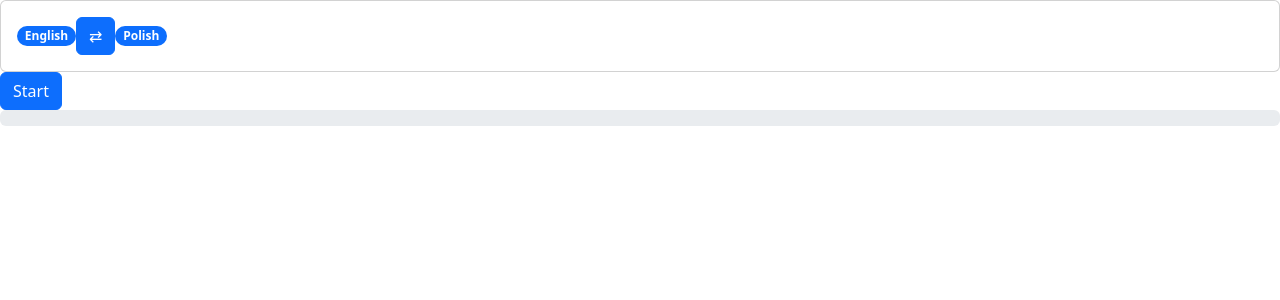
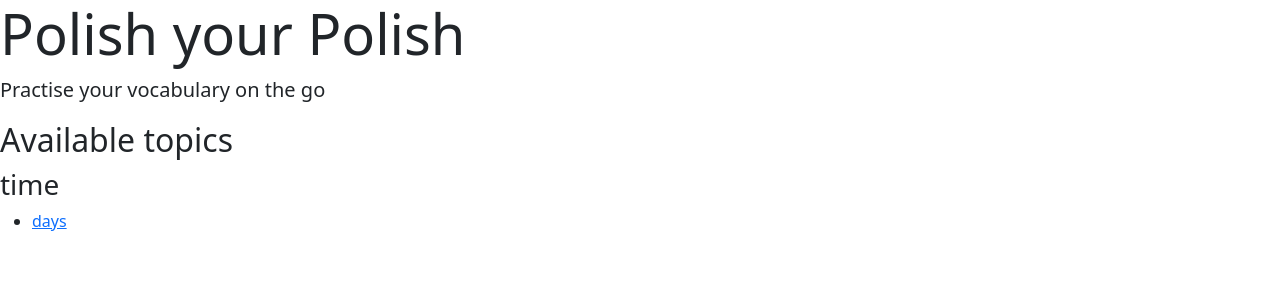
Before and after one commit to OlhaNa/polish-your-polish, a React (Vite) app: page / in a window 1280 px wide. Shown: the top 300 px of the page. Built offline with nearby package versions, Linux system fonts and the light colour scheme.

Commit message:
add full vocab dictionary structure

```diff
--- a/package.json
+++ b/package.json
@@ -13,7 +13,8 @@
     "bootstrap": "^5.3.5",
     "react": "^19.0.0",
     "react-bootstrap": "^2.10.9",
-    "react-dom": "^19.0.0"
+    "react-dom": "^19.0.0",
+    "react-router-dom": "^7.5.0"
   },
   "devDependencies": {
     "@eslint/js": "^9.21.0",
--- a/src/App.tsx
+++ b/src/App.tsx
@@ -1,77 +1,54 @@
-import { useMemo, useState } from "react";
-import { ProgressBar } from "react-bootstrap";
-import AdvanceButton from "./components/AdvanceButton";
-import TargetLanguageSelector from "./components/TargetLanguageSelector";
-import TargetWordInSourceLanguage from "./components/TargetWordInSourceLanguage";
-import WordOptionsInTargetLanguage from "./components/WordOptionsInTargetLanguage";
-import { words } from "./data/WordData";
-import Language from "./types/Language";
-import Word from "./types/Word";
-import { getShuffledArray } from "./utils/ArrayUtils";
-import { computeProgress } from "./utils/ProgressUtils";
+import { useEffect, useState } from "react";
+import { Route, BrowserRouter as Router, Routes } from "react-router-dom";
+import { getDictionary } from "./data/WordData";
+import Flashcards from "./pages/Flashcards";
+import Home from "./pages/Home";
+import NotFound from "./pages/NotFound";
+import Dictionary from "./types/Dictionary";
+import LoadingStatus from "./types/LoadingStatus";
 import "./App.scss";
 
-function App() {
-  const shuffledWords = useMemo(() => getShuffledArray(words), []);
-  const [targetLanguage, setTargetLanguage] = useState<Language>("polish");
-  const [targetWordIndex, setTargetWordIndex] = useState<number>();
-  const targetWord = useMemo(
-    () =>
-      targetWordIndex !== undefined
-        ? shuffledWords[targetWordIndex]
-        : undefined,
-    [shuffledWords, targetWordIndex],
-  );
-  const [wordOptions, setWordOptions] = useState<Word[]>();
-  const [selectedWord, setSelectedWord] = useState<Word>();
-  const [isChecking, setChecking] = useState<boolean>(false);
+const App = () => {
+  const [dictionaryLoadingStatus, setDictionaryLoadingStatus] =
+    useState<LoadingStatus>("loading");
+  const [dictionary, setDictionary] = useState<Dictionary>();
+
+  useEffect(() => {
+    getDictionary()
+      .then((data) => {
+        setDictionary(data);
+        setDictionaryLoadingStatus("success");
+      })
+      .catch(() => {
+        setDictionaryLoadingStatus("error");
+      });
+  }, []);
 
   return (
-    <>
-      <TargetLanguageSelector
-        targetLanguage={targetLanguage}
-        setTargetLanguage={setTargetLanguage}
-      />
-
-      {targetWord !== undefined && wordOptions !== undefined && (
-        <>
-          <TargetWordInSourceLanguage
-            targetLanguage={targetLanguage}
-            targetWord={targetWord}
-          />
-
-          <WordOptionsInTargetLanguage
-            wordOptions={wordOptions}
-            targetLanguage={targetLanguage}
-            targetWord={targetWord}
-            selectedWord={selectedWord}
-            setSelectedWord={setSelectedWord}
-            isChecking={isChecking}
-          />
-        </>
-      )}
-
-      <AdvanceButton
-        shuffledWords={shuffledWords}
-        targetWordIndex={targetWordIndex}
-        setTargetWordIndex={setTargetWordIndex}
-        targetWord={targetWord}
-        setWordOptions={setWordOptions}
-        selectedWord={selectedWord}
-        setSelectedWord={setSelectedWord}
-        isChecking={isChecking}
-        setChecking={setChecking}
-      />
-
-      <ProgressBar
-        now={computeProgress(
-          targetWordIndex ?? 0,
-          isChecking,
-          shuffledWords.length,
-        )}
-      />
-    </>
+    <Router>
+      <Routes>
+        <Route
+          index
+          element={
+            <Home
+              dictionaryLoadingStatus={dictionaryLoadingStatus}
+              dictionary={dictionary}
+            />
+          }
+        />
+        <Route
+          path="/flashcards/:topic/:subtopic"
+          element={
+            <Flashcards
+              dictionaryLoadingStatus={dictionaryLoadingStatus}
+              dictionary={dictionary}
+            />
+          }
+        />
+        <Route path="*" element={<NotFound />} />
+      </Routes>
+    </Router>
   );
-}
+};
 
 export default App;
--- a/src/data/WordData.ts
+++ b/src/data/WordData.ts
@@ -1,6 +1,8 @@
-import Word from "../types/Word";
+import Dictionary from "../types/Dictionary";
 
-export const words: Word[] = [
+const dictionary: Dictionary = {
+  time: {
+    days: [
       {
         english: "Monday",
         polish: "poniedziałek",
@@ -29,4 +31,13 @@ export const words: Word[] = [
         english: "Sunday",
         polish: "niedziela",
       },
-];
+    ],
+  },
+};
+
+export const getDictionary = async () => {
+  await new Promise((resolve) => {
+    setTimeout(resolve, 2000);
+  });
+  return dictionary;
+};
--- /dev/null
+++ b/src/pages/Flashcards.tsx
@@ -0,0 +1,108 @@
+import { useMemo, useState } from "react";
+import { ProgressBar } from "react-bootstrap";
+import { useParams } from "react-router-dom";
+import AdvanceButton from "../components/AdvanceButton";
+import TargetLanguageSelector from "../components/TargetLanguageSelector";
+import TargetWordInSourceLanguage from "../components/TargetWordInSourceLanguage";
+import WordOptionsInTargetLanguage from "../components/WordOptionsInTargetLanguage";
+import Dictionary from "../types/Dictionary";
+import Language from "../types/Language";
+import LoadingStatus from "../types/LoadingStatus";
+import Word from "../types/Word";
+import { getShuffledArray } from "../utils/ArrayUtils";
+import { computeProgress } from "../utils/ProgressUtils";
+import NotFound from "./NotFound";
+
+interface FlashcardsProps {
+  dictionaryLoadingStatus: LoadingStatus;
+  dictionary?: Dictionary;
+}
+const Flashcards = ({
+  dictionaryLoadingStatus,
+  dictionary,
+}: FlashcardsProps) => {
+  const { topic, subtopic } = useParams();
+  const shuffledWords = useMemo(
+    () =>
+      topic &&
+      subtopic &&
+      dictionary &&
+      dictionary[topic] &&
+      dictionary[topic][subtopic]
+        ? getShuffledArray(dictionary[topic][subtopic])
+        : undefined,
+    [topic, subtopic, dictionary],
+  );
+  const [targetLanguage, setTargetLanguage] = useState<Language>("polish");
+  const [targetWordIndex, setTargetWordIndex] = useState<number>();
+  const targetWord = useMemo(
+    () =>
+      shuffledWords !== undefined && targetWordIndex !== undefined
+        ? shuffledWords[targetWordIndex]
+        : undefined,
+    [shuffledWords, targetWordIndex],
+  );
+  const [wordOptions, setWordOptions] = useState<Word[]>();
+  const [selectedWord, setSelectedWord] = useState<Word>();
+  const [isChecking, setChecking] = useState<boolean>(false);
+
+  if (!shuffledWords) {
+    if (dictionaryLoadingStatus === "loading") {
+      return "Loading please wait!";
+    }
+
+    if (dictionaryLoadingStatus === "error") {
+      return "Error!  Please refresh.";
+    }
+    return <NotFound />;
+  }
+
+  return (
+    <>
+      <TargetLanguageSelector
+        targetLanguage={targetLanguage}
+        setTargetLanguage={setTargetLanguage}
+      />
+
+      {targetWord !== undefined && wordOptions !== undefined && (
+        <>
+          <TargetWordInSourceLanguage
+            targetLanguage={targetLanguage}
+            targetWord={targetWord}
+          />
+
+          <WordOptionsInTargetLanguage
+            wordOptions={wordOptions}
+            targetLanguage={targetLanguage}
+            targetWord={targetWord}
+            selectedWord={selectedWord}
+            setSelectedWord={setSelectedWord}
+            isChecking={isChecking}
+          />
+        </>
+      )}
+
+      <AdvanceButton
+        shuffledWords={shuffledWords}
+        targetWordIndex={targetWordIndex}
+        setTargetWordIndex={setTargetWordIndex}
+        targetWord={targetWord}
+        setWordOptions={setWordOptions}
+        selectedWord={selectedWord}
+        setSelectedWord={setSelectedWord}
+        isChecking={isChecking}
+        setChecking={setChecking}
+      />
+
+      <ProgressBar
+        now={computeProgress(
+          targetWordIndex ?? 0,
+          isChecking,
+          shuffledWords.length,
+        )}
+      />
+    </>
+  );
+};
+
+export default Flashcards;
--- /dev/null
+++ b/src/pages/Home.tsx
@@ -0,0 +1,38 @@
+import { Link } from "react-router-dom";
+import Dictionary from "../types/Dictionary";
+import LoadingStatus from "../types/LoadingStatus";
+
+interface HomeProps {
+  dictionaryLoadingStatus: LoadingStatus;
+  dictionary?: Dictionary;
+}
+
+const Home = ({ dictionaryLoadingStatus, dictionary }: HomeProps) => {
+  return (
+    <>
+      <h1 className="display-4">Polish your Polish</h1>
+      <p className="lead">Practise your vocabulary on the go</p>
+      <h2>Available topics</h2>
+      {dictionary &&
+        Object.entries(dictionary).map(([topic, subtopics]) => (
+          <>
+            <h3>{topic}</h3>
+            <ul>
+              {Object.keys(subtopics).map((subtopic) => (
+                <li>
+                  <Link to={`/flashcards/${topic}/${subtopic}`}>
+                    {subtopic}
+                  </Link>
+                </li>
+              ))}
+            </ul>
+          </>
+        ))}
+      {dictionaryLoadingStatus === "loading" && "Topics loading"}
+      {dictionaryLoadingStatus === "error" &&
+        "Couldn't load topics at this time"}
+    </>
+  );
+};
+
+export default Home;
--- /dev/null
+++ b/src/pages/NotFound.tsx
@@ -0,0 +1,5 @@
+const NotFound = () => {
+  return <h1>404</h1>;
+};
+
+export default NotFound;
--- /dev/null
+++ b/src/types/Dictionary.ts
@@ -0,0 +1,9 @@
+import Word from "./Word";
+
+type Dictionary = {
+  [topic: string]: {
+    [subtopic: string]: Word[];
+  };
+};
+
+export default Dictionary;
--- /dev/null
+++ b/src/types/LoadingStatus.ts
@@ -0,0 +1,2 @@
+type LoadingStatus = "loading" | "success" | "error";
+export default LoadingStatus;
```
Also changed, not shown: 1 other file (tests, documents, lock files or other folders). Lines whose indentation alone changed are shown as unchanged.
